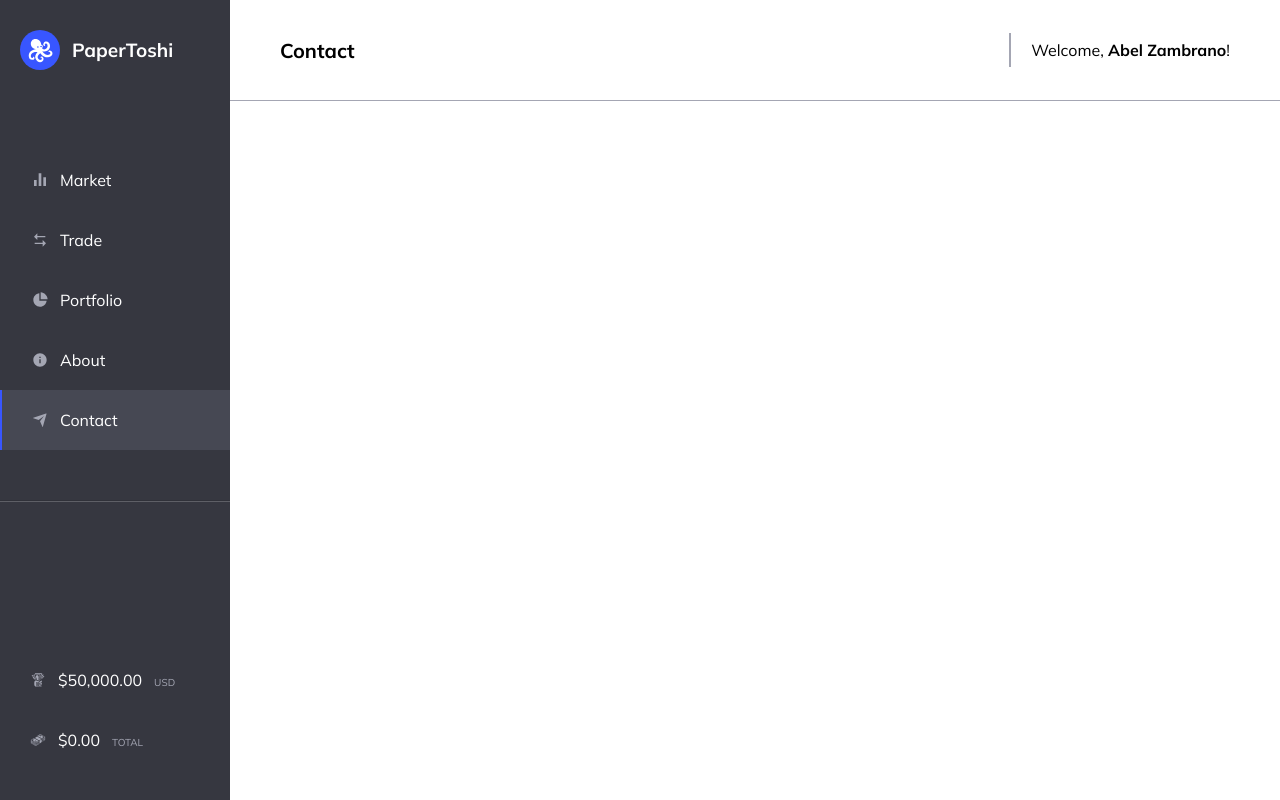
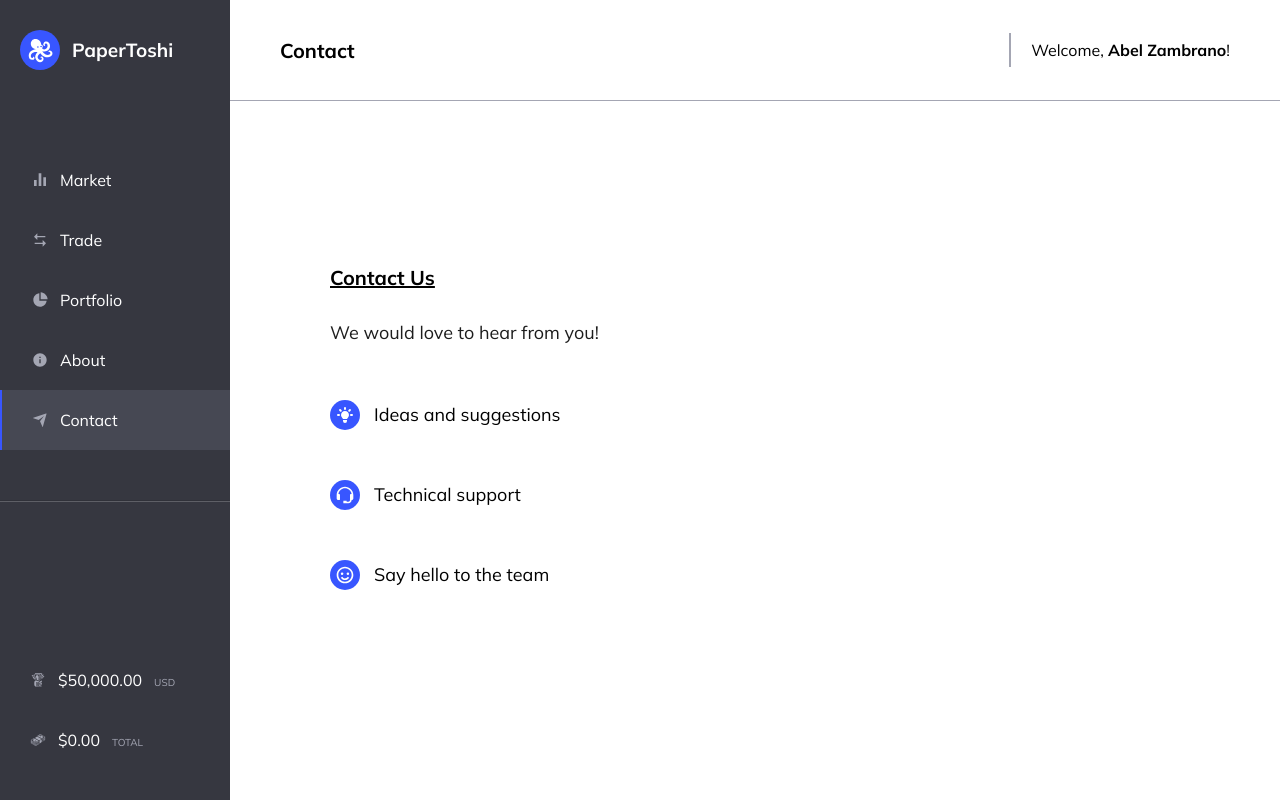
Before and after one commit to Abel-Zambrano/papertoshi, a Next.js app: page /contact in a window 1280 px wide. Built offline with nearby package versions, Linux system fonts and the light colour scheme.

Commit message:
add contact page info

```diff
--- /dev/null
+++ b/components/ContactForm.tsx
@@ -0,0 +1,7 @@
+import styled from "styled-components";
+
+const MyContactForm = styled.div``;
+
+export default function ContactInfo() {
+  return <MyContactForm></MyContactForm>;
+}
--- /dev/null
+++ b/components/ContactInfo.tsx
@@ -0,0 +1,90 @@
+import styled from "styled-components";
+import { HiLightBulb } from "react-icons/hi";
+import { BiSupport, BiSmile } from "react-icons/bi";
+// import ContactForm from "./ContactForm";
+
+const Container = styled.div`
+  display: flex;
+  width: 100%;
+  height: 100%;
+`;
+
+const InfoWrapper = styled.div`
+  width: 50%;
+  margin-top: 164px;
+`;
+
+const Heading = styled.h2`
+  font-size: 2rem;
+  text-decoration: underline;
+  margin: 0 0 30px 100px;
+`;
+
+const Info = styled.p`
+  font-size: 1.8rem;
+  color: var(--black-light);
+  margin-left: 100px;
+  line-height: 2.5rem;
+`;
+
+const List = styled.ul`
+  margin: 30px 0 0 100px;
+  list-style: none;
+  line-height: 8rem;
+`;
+
+const Item = styled.li`
+  display: flex;
+  align-items: center;
+  font-size: 1.8rem;
+`;
+
+const IconWrapper = styled.div`
+  display: flex;
+  justify-content: center;
+  align-items: center;
+  background-color: var(--primary);
+  border-radius: 50%;
+  width: 30px;
+  height: 30px;
+
+  .contact-icon {
+    font-size: 2rem;
+    color: var(--white);
+  }
+`;
+
+const Text = styled.p`
+  margin-left: 14px;
+`;
+
+export default function ContactInfo() {
+  return (
+    <Container>
+      <InfoWrapper>
+        <Heading>Contact Us</Heading>
+        <Info>We would love to hear from you!</Info>
+        <List>
+          <Item>
+            <IconWrapper>
+              <HiLightBulb className="contact-icon" />
+            </IconWrapper>
+            <Text>Ideas and suggestions</Text>
+          </Item>
+          <Item>
+            <IconWrapper>
+              <BiSupport className="contact-icon" />
+            </IconWrapper>
+            <Text>Technical support</Text>
+          </Item>
+          <Item>
+            <IconWrapper>
+              <BiSmile className="contact-icon" />
+            </IconWrapper>
+            <Text>Say hello to the team</Text>
+          </Item>
+        </List>
+      </InfoWrapper>
+    </Container>
+  );
+}
--- a/pages/contact.tsx
+++ b/pages/contact.tsx
@@ -1,5 +1,10 @@
 import Page from "../components/Page";
+import ContactInfo from "../components/ContactInfo";
 
 export default function Contact() {
-  return <Page></Page>;
+  return (
+    <Page>
+      <ContactInfo />
+    </Page>
+  );
 }
```
Also changed, not shown: components/HomeIntro.tsx (+25 -10 lines).
